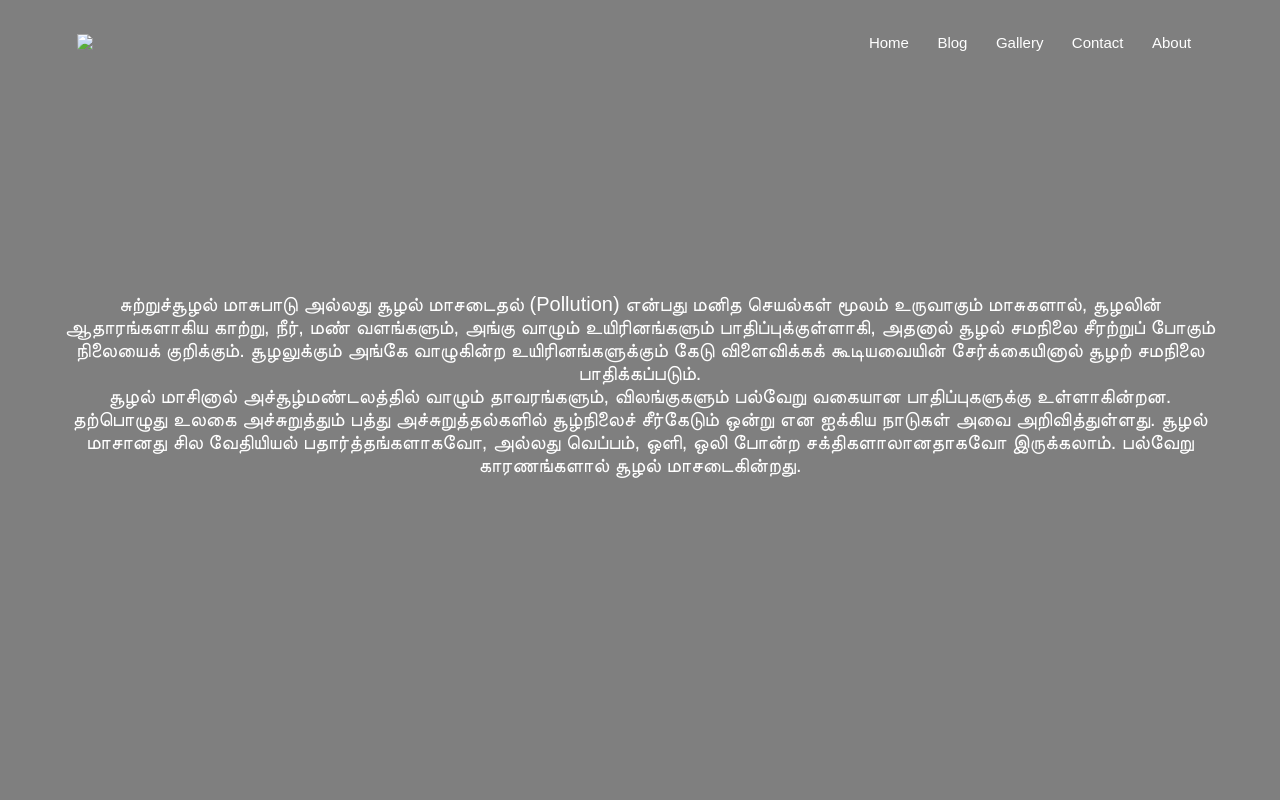
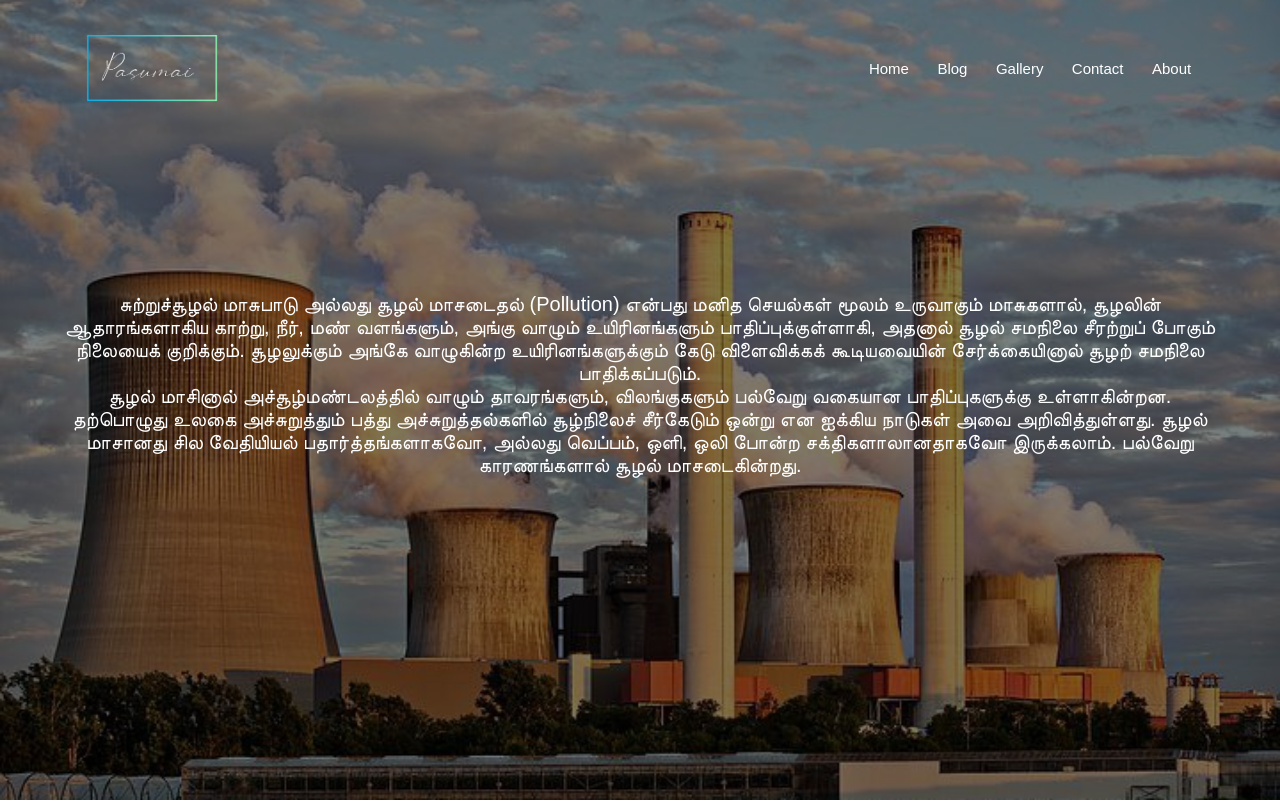
Before and after one commit to 0xdharanesh/green-env-theme, a plain HTML site: page smok.html in a window 1280 px wide. Shown: the top 802 px of the page. Drawn offline with Linux system fonts and the light colour scheme.

Commit message:
add the missed pic

```diff
--- a/smok.html
+++ b/smok.html
@@ -18,7 +18,7 @@
     <!--------Header Section--------->
     <section class="header">
         <nav>
-            <a href="index.html"><img src="images/logo-.png"></a>
+            <a href="index.html"><img src="images/logo.png"></a>
             <div class="nav-links" id="navLinks">
                 <!------here we using i tag for mobile view------>
                 <i class="fa fa-times" onclick="hideMenu()"></i>
--- a/style-blog.css
+++ b/style-blog.css
@@ -36,7 +36,7 @@
 .header {
     min-height: 100vh;
     width: 100%;
-    background-image: linear-gradient(rgba(0, 0, 0, 0.5), rgba(0, 0, 0, 0.5)), url(images/test/smokebg.jpg);
+    background-image: linear-gradient(rgba(0, 0, 0, 0.5), rgba(0, 0, 0, 0.5)), url(images/smokebg.jpg);
     background-position: center;
     background-size: cover;
     position: relative;
```
Also changed, not shown: images/smokebg.jpg (added).
